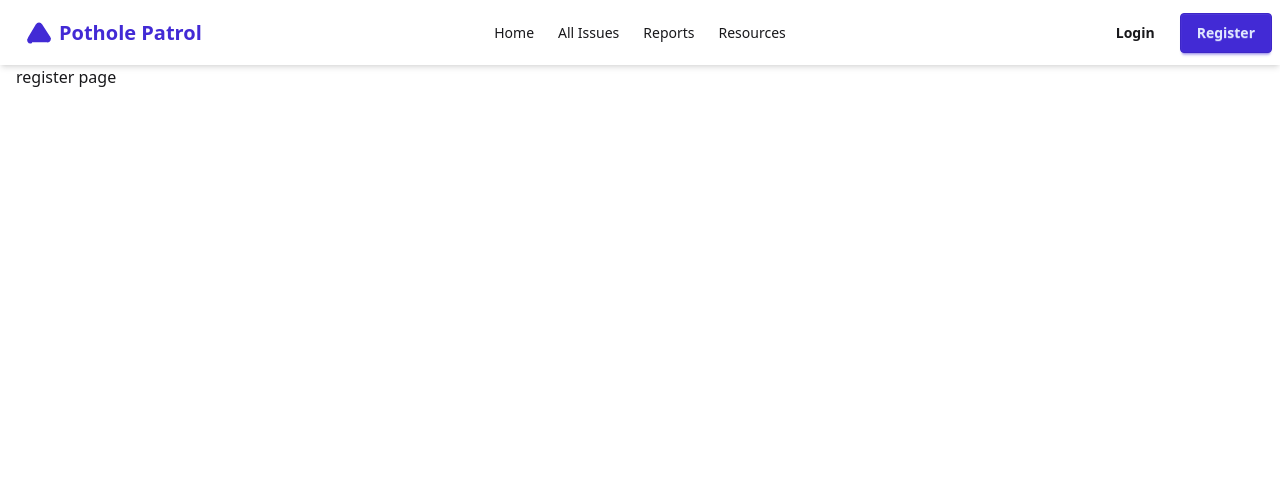
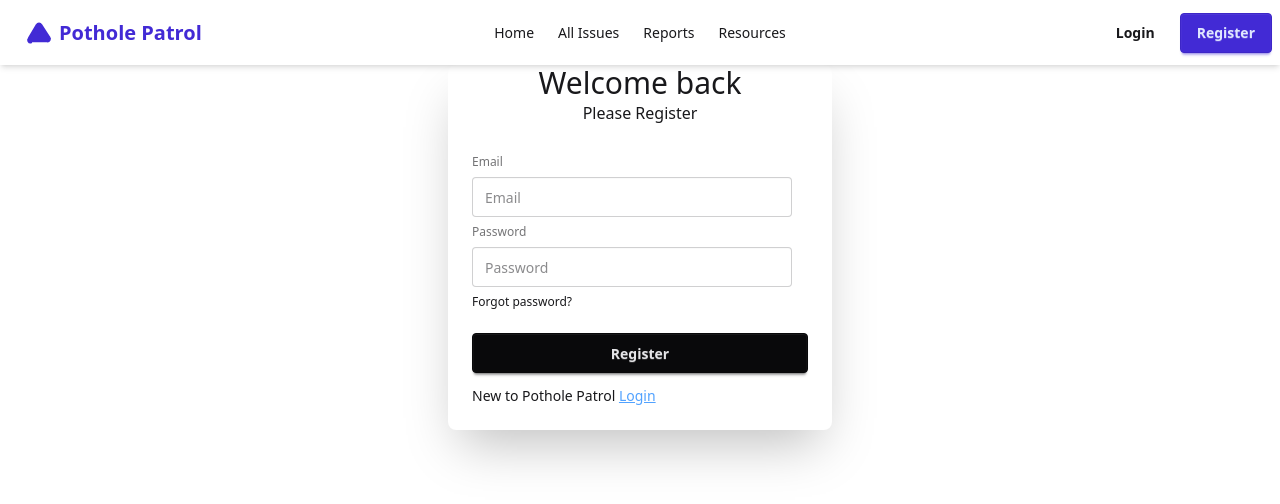
Before and after one commit to kohinurfatema/public-reporting-system-client, a React (Vite) app: page /register in a window 1280 px wide. Shown: the top 504 px of the page. Built offline with nearby package versions, Linux system fonts and the light colour scheme.

Commit message:
making login and register page

```diff
--- a/package.json
+++ b/package.json
@@ -14,6 +14,7 @@
     "firebase": "^12.6.0",
     "react": "^19.2.0",
     "react-dom": "^19.2.0",
+    "react-hook-form": "^7.68.0",
     "react-router": "^7.10.1",
     "swiper": "^12.0.3",
     "tailwindcss": "^4.1.17"
--- a/src/pages/Login.jsx
+++ b/src/pages/Login.jsx
@@ -1,9 +1,46 @@
 import React from 'react';
+import { useForm } from 'react-hook-form';
+import { Link } from 'react-router';
+
+
 
 const Login = () => {
+    const { register,handleSubmit, formState: { errors } } = useForm();
+
+     const handleLogin = (data) => {
+        console.log('form data', data);
+     }
+
     return (
-        <div>
-            Login pages
+        <div className="card bg-base-100 w-full mx-auto max-w-sm shrink-0 shadow-2xl">
+            <h3 className="text-3xl text-center">Welcome back</h3>
+            <p className='text-center'>Please Login</p>
+            <form className="card-body" onSubmit={handleSubmit(handleLogin)}>
+                <fieldset className="fieldset">
+                    {/* email field */}
+                    <label className="label">Email</label>
+                    <input type="email" {...register('email', { required: true })} className="input" placeholder="Email" />
+                    {
+                        errors.email?.type === 'required' && <p className='text-red-500'>Email is required</p>
+                    }
+
+                    {/* password field */}
+                    <label className="label">Password</label>
+                    <input type="password" {...register('password', { required: true, minLength: 6 })} className="input" placeholder="Password" />
+                    {
+                        errors.password?.type === 'minLength' && <p className='text-red-500'>Password must be 6 characters  or longer </p>
+                    }
+
+
+                    <div><a className="link link-hover">Forgot password?</a></div>
+                    <button className="btn btn-neutral mt-4">Login</button>
+                </fieldset>
+                <p>New to Pothole Patrol <Link
+                    state={location.state}
+                    className='text-blue-400 underline'
+                    to="/register">Register</Link></p>
+            </form>
+
         </div>
     );
 };
--- a/src/pages/Register.jsx
+++ b/src/pages/Register.jsx
@@ -1,11 +1,44 @@
 import React from 'react';
+import { useForm } from 'react-hook-form';
+import { Link } from 'react-router';
 
-const Register = () => {
+
+
+const Login = () => {
+    const { register, formState: { errors } } = useForm();
+
     return (
-        <div>
-            register page
+        <div className="card bg-base-100 w-full mx-auto max-w-sm shrink-0 shadow-2xl">
+            <h3 className="text-3xl text-center">Welcome back</h3>
+            <p className='text-center'>Please Register</p>
+            <form className="card-body">
+                <fieldset className="fieldset">
+                    {/* email field */}
+                    <label className="label">Email</label>
+                    <input type="email" {...register('email', { required: true })} className="input" placeholder="Email" />
+                    {
+                        errors.email?.type === 'required' && <p className='text-red-500'>Email is required</p>
+                    }
+
+                    {/* password field */}
+                    <label className="label">Password</label>
+                    <input type="password" {...register('password', { required: true, minLength: 6 })} className="input" placeholder="Password" />
+                    {
+                        errors.password?.type === 'minLength' && <p className='text-red-500'>Password must be 6 characters  or longer </p>
+                    }
+
+
+                    <div><a className="link link-hover">Forgot password?</a></div>
+                    <button className="btn btn-neutral mt-4">Register</button>
+                </fieldset>
+                <p>New to Pothole Patrol <Link
+                    state={location.state}
+                    className='text-blue-400 underline'
+                    to="/login">Login</Link></p>
+            </form>
+
         </div>
     );
 };
 
-export default Register;
+export default Login;
```
Also changed, not shown: 1 other file (tests, documents, lock files or other folders).
